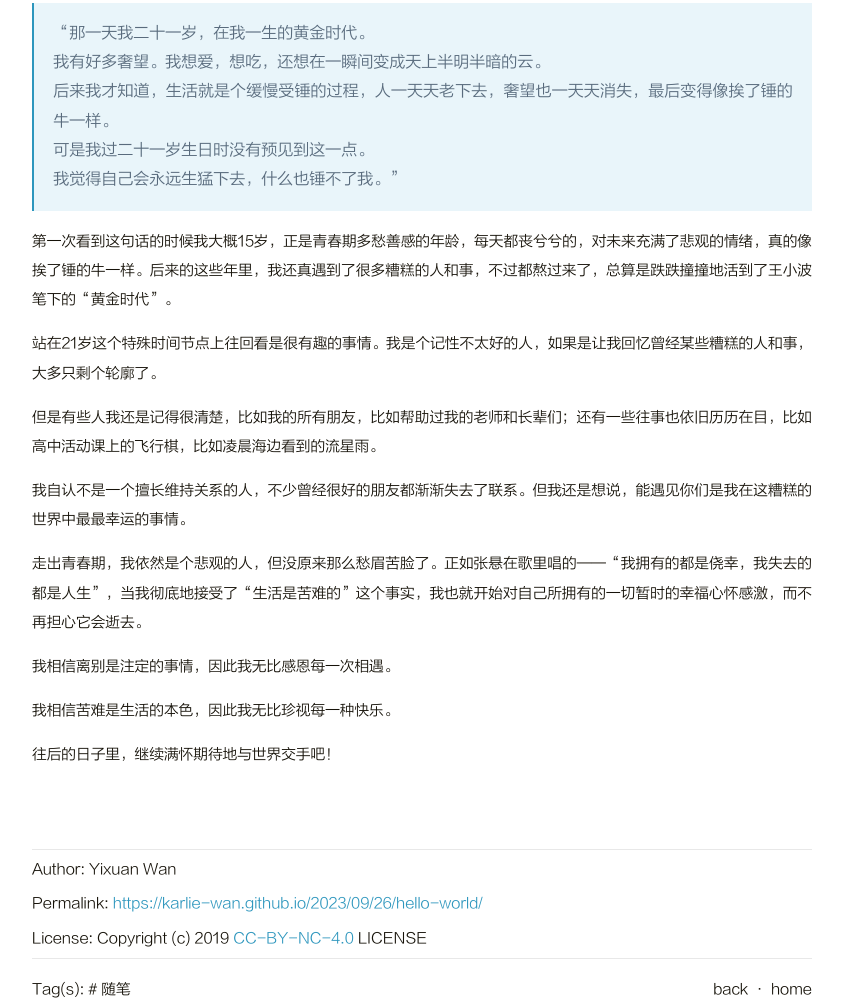
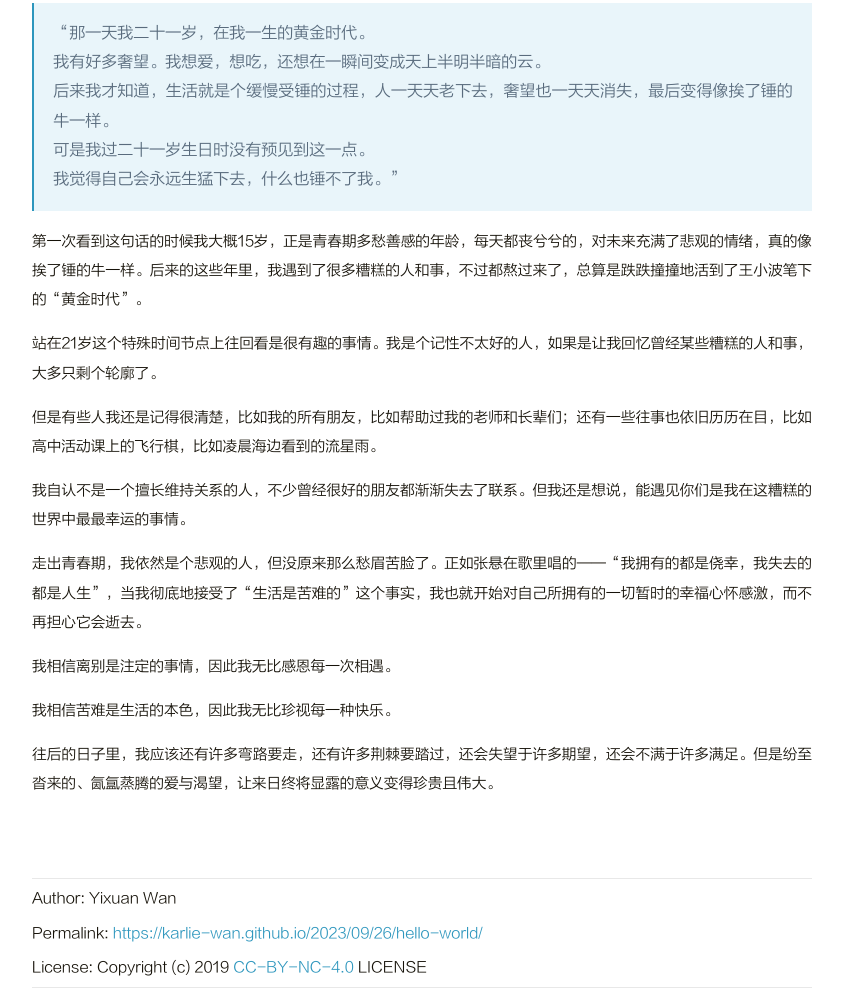
Before and after one commit to Karlie-wan/Karlie-wan.github.io, a plain HTML site: page 2023/09/26/hello-world/index.html in a window 1280 px wide. Shown: the part 332-1330 px from the top of the page, without its empty margins (218-1061 px from the left). Drawn offline with Linux system fonts and the light colour scheme.

Commit message:
Site updated: 2023-09-28 00:04:09

```diff
--- a/2023/09/26/hello-world/index.html
+++ b/2023/09/26/hello-world/index.html
@@ -165,14 +165,14 @@
 <p>可是我过二十一岁生日时没有预见到这一点。</p>
 <p>我觉得自己会永远生猛下去，什么也锤不了我。”</p>
 </blockquote>
-<p>第一次看到这句话的时候我大概15岁，正是青春期多愁善感的年龄，每天都丧兮兮的，对未来充满了悲观的情绪，真的像挨了锤的牛一样。后来的这些年里，我还真遇到了很多糟糕的人和事，不过都熬过来了，总算是跌跌撞撞地活到了王小波笔下的“黄金时代”。</p>
+<p>第一次看到这句话的时候我大概15岁，正是青春期多愁善感的年龄，每天都丧兮兮的，对未来充满了悲观的情绪，真的像挨了锤的牛一样。后来的这些年里，我遇到了很多糟糕的人和事，不过都熬过来了，总算是跌跌撞撞地活到了王小波笔下的“黄金时代”。</p>
 <p>站在21岁这个特殊时间节点上往回看是很有趣的事情。我是个记性不太好的人，如果是让我回忆曾经某些糟糕的人和事，大多只剩个轮廓了。</p>
 <p>但是有些人我还是记得很清楚，比如我的所有朋友，比如帮助过我的老师和长辈们；还有一些往事也依旧历历在目，比如高中活动课上的飞行棋，比如凌晨海边看到的流星雨。</p>
 <p>我自认不是一个擅长维持关系的人，不少曾经很好的朋友都渐渐失去了联系。但我还是想说，能遇见你们是我在这糟糕的世界中最最幸运的事情。</p>
 <p>走出青春期，我依然是个悲观的人，但没原来那么愁眉苦脸了。正如张悬在歌里唱的——“我拥有的都是侥幸，我失去的都是人生”，当我彻底地接受了“生活是苦难的”这个事实，我也就开始对自己所拥有的一切暂时的幸福心怀感激，而不再担心它会逝去。</p>
 <p>我相信离别是注定的事情，因此我无比感恩每一次相遇。</p>
 <p>我相信苦难是生活的本色，因此我无比珍视每一种快乐。</p>
-<p>往后的日子里，继续满怀期待地与世界交手吧！</p>
+<p>往后的日子里，我应该还有许多弯路要走，还有许多荆棘要踏过，还会失望于许多期望，还会不满于许多满足。但是纷至沓来的、氤氲蒸腾的爱与渴望，让来日终将显露的意义变得珍贵且伟大。</p>
 
         </div>
 
```
